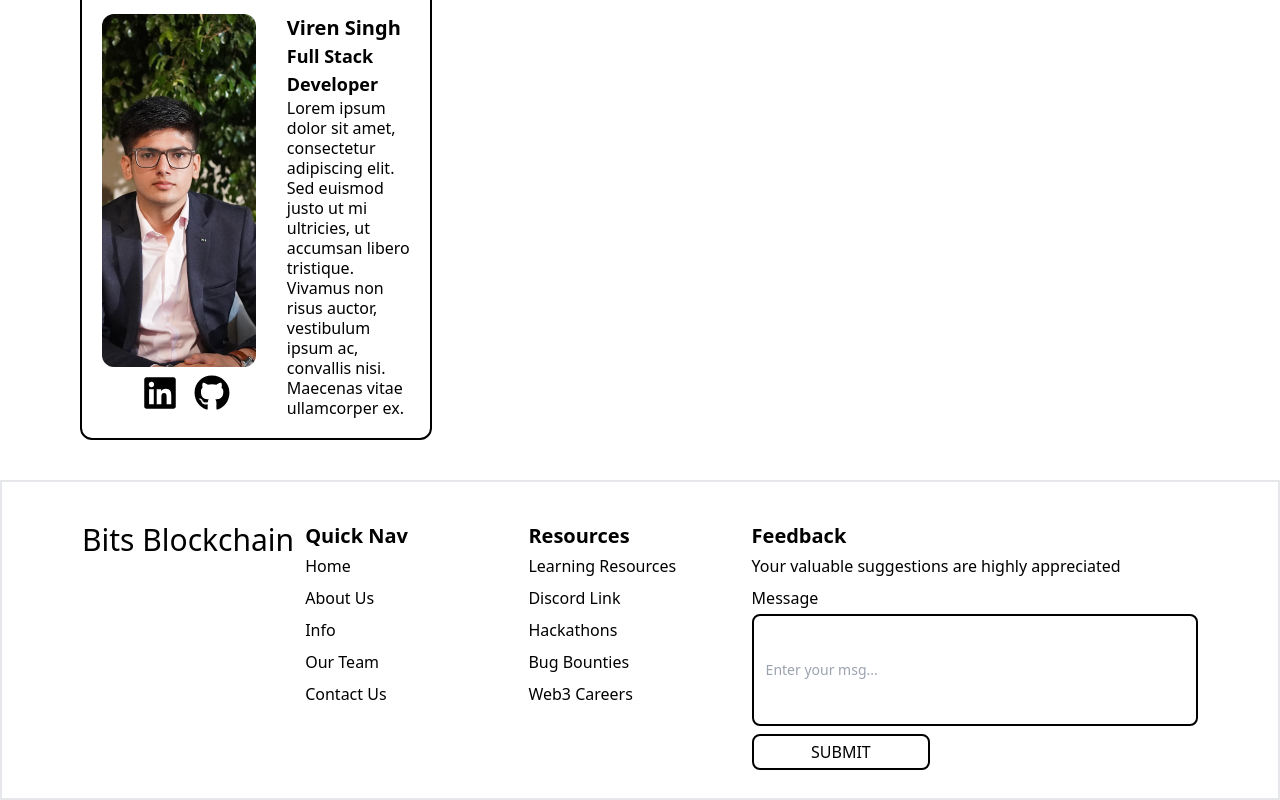
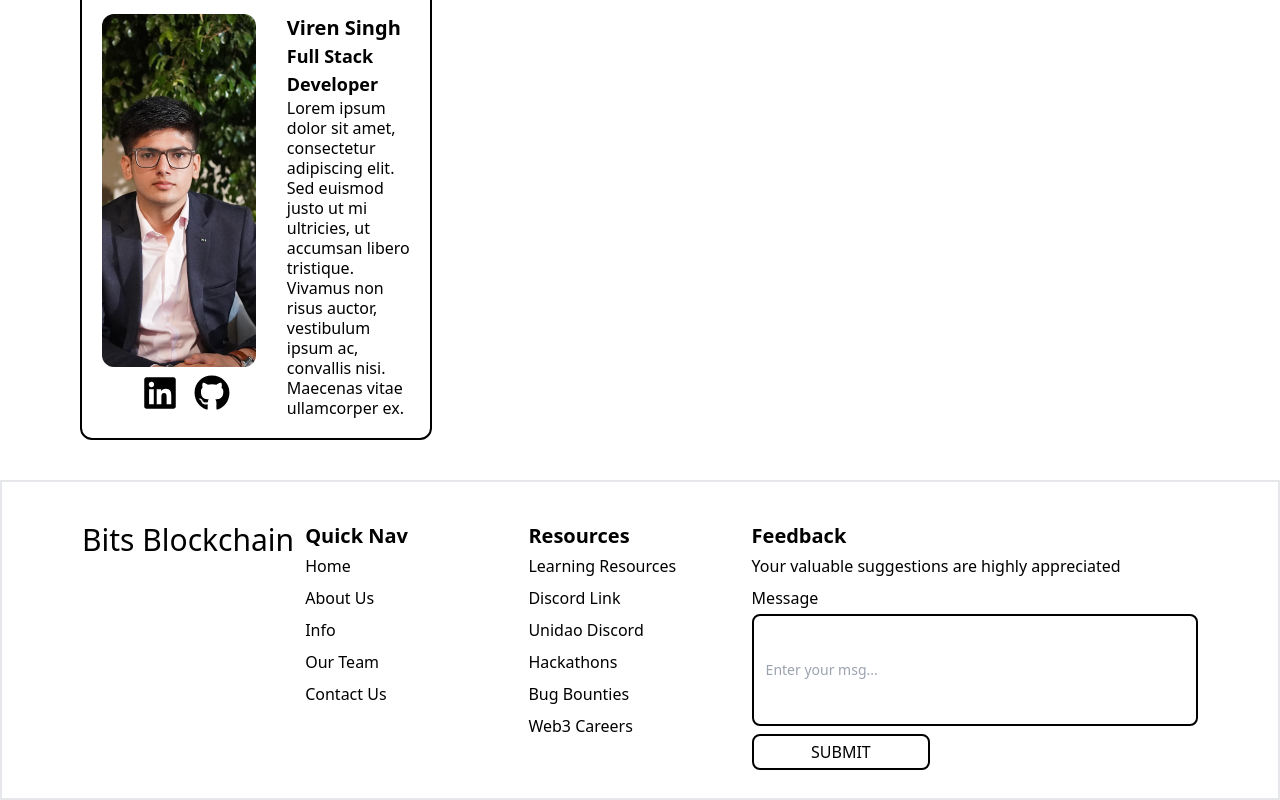
Before and after one commit to BITS-BLOCKCHAIN/BitsBlockchainWebsite, a React (Vite) app in the folder BitsBlockChainWebsite/: page / in a window 1280 px wide. Shown: the part 2508-3308 px from the top of the page. Built offline with nearby package versions, Linux system fonts and the light colour scheme; a web font is replaced by a local one.

Commit message:
added some more resources

```diff
--- a/BitsBlockChainWebsite/src/Components/Footer.jsx
+++ b/BitsBlockChainWebsite/src/Components/Footer.jsx
@@ -34,7 +34,8 @@ const smoothScrollToSection = (e, sectionId) => {
        <h2 className="text-xl font-semibold">Resources</h2>
        <ul>
         <li><a href="https://bitsblockchain.notion.site/Resources-for-blockchain-enthusiasts-d69a20cf5402406cb709dfabe4150c87" target="_blank">Learning Resources</a></li>
-        <li><a href="https://bitsblockchain.notion.site/Resources-for-blockchain-enthusiasts-d69a20cf5402406cb709dfabe4150c87" target="_blank">Discord Link</a></li>
+        <li><a href="https://chat.whatsapp.com/EjGBBpK0cAhBrI7jvPTxWh" target="_blank">Discord Link</a></li>
+        <li><a href="https://discord.gg/AXscq35N" target="_blank">Unidao Discord</a></li>
         <li><a href="https://ethglobal.com/" target="_blank">Hackathons</a></li>
         <li><a href="https://immunefi.com/boost/" target="_blank">Bug Bounties</a></li>
         <li><a href="https://web3.career/" target="_blank">Web3 Careers</a></li>
```
